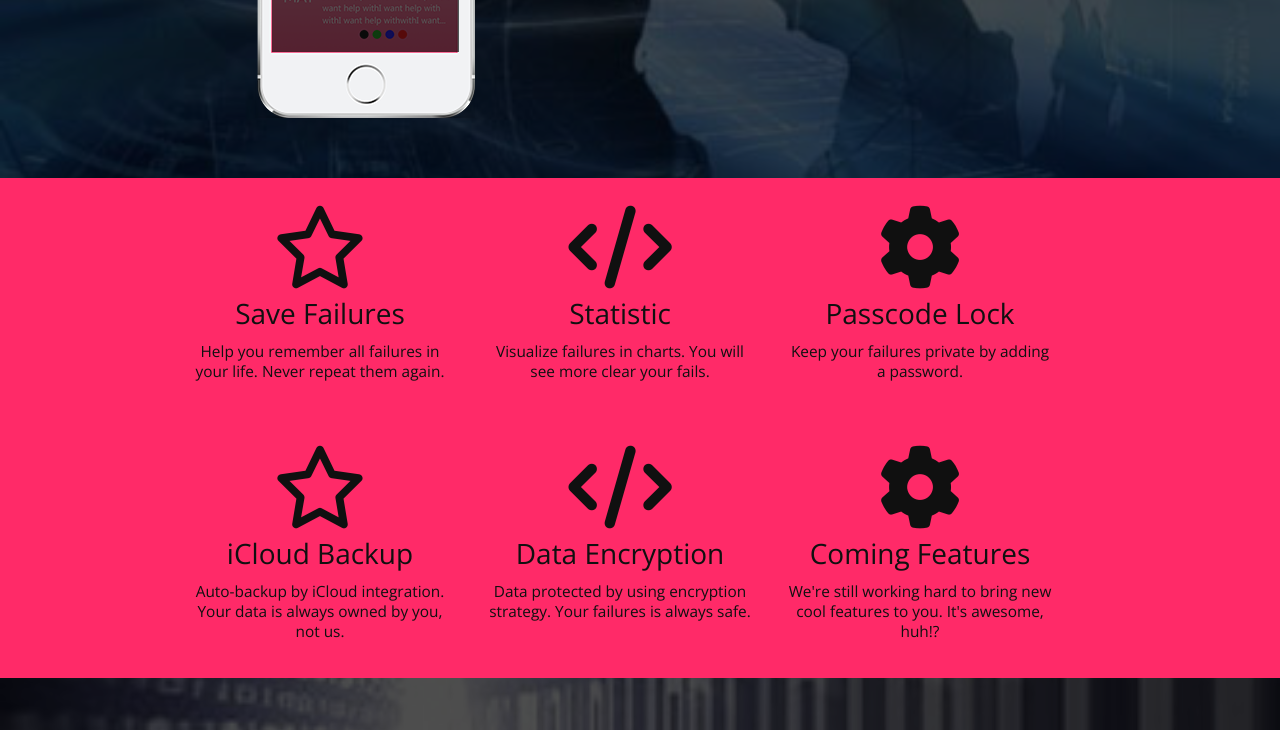
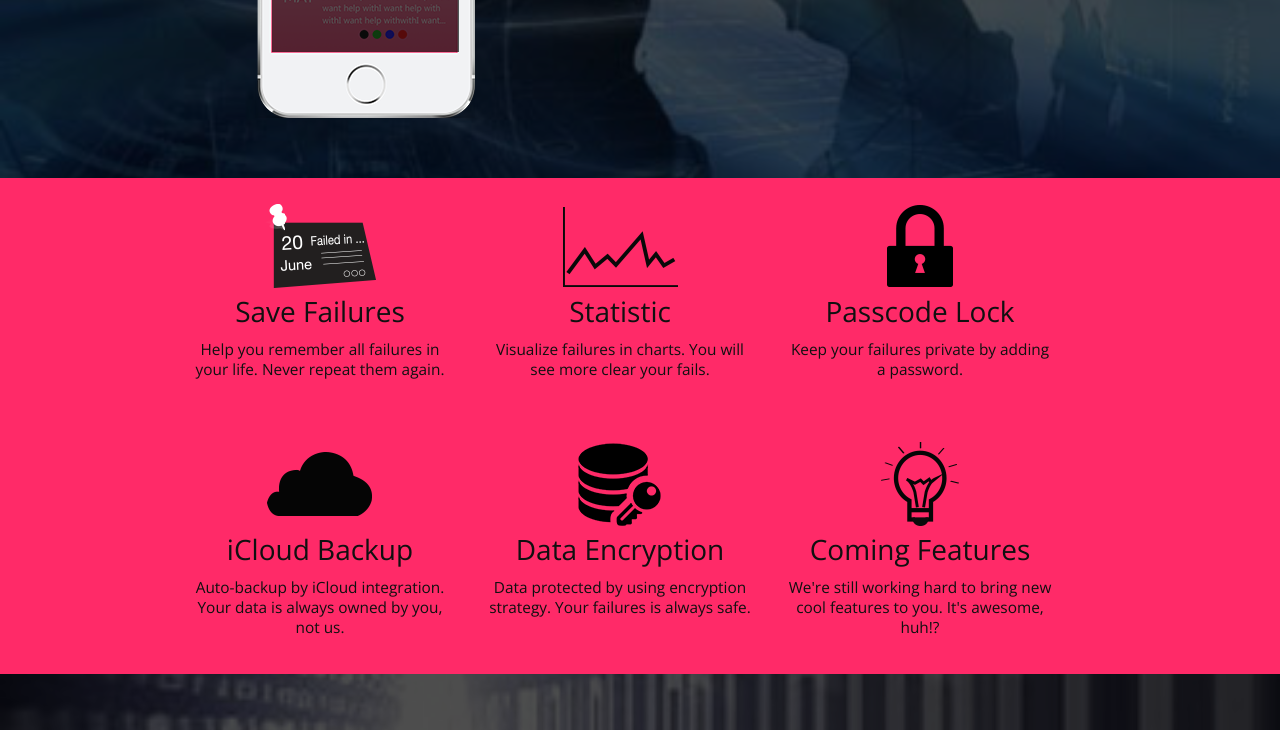
Before and after one commit to failedapp/failedapp.github.io, a plain HTML site: page index.html in a window 1280 px wide. Shown: the part 462-1192 px from the top of the page. Drawn offline with nearby package versions, Linux system fonts and the light colour scheme.

Commit message:
updated feature icons

```diff
--- a/index.html
+++ b/index.html
@@ -61,17 +61,17 @@
 		<div class="container">
 			<div class="span10 features-wrapper">
 				<div class="span3">
-					<span class="icon-star-empty features-icon"></span>
+					<img src="img/save.png">
 					<h4 class="features-title">Save Failures</h4>
 					<p>Help you remember all failures in your life. Never repeat them again.</p>
 				</div>
 				<div class="span3">
-					<span class="icon-code features-icon"></span>
+					<img src="img/chart.png">
 					<h4 class="features-title">Statistic</h4>
 					<p>Visualize failures in charts. You will see more clear your fails.</p>
 				</div>
 				<div class="span3">
-					<span class="icon-cog features-icon"></span>
+					<img src="img/lock.png">
 					<h4 class="features-title">Passcode Lock</h4>
 					<p>Keep your failures private by adding a password.</p>
 				</div>
@@ -80,17 +80,17 @@
 		<div class="container">
 			<div class="span10 features-wrapper">
 				<div class="span3">
-					<span class="icon-star-empty features-icon"></span>
+					<img src="img/cloud.png">
 					<h4 class="features-title">iCloud Backup</h4>
 					<p>Auto-backup by iCloud integration. Your data is always owned by you, not us.</p>
 				</div>
 				<div class="span3">
-					<span class="icon-code features-icon"></span>
+					<img src="img/dataencrypt.png">
 					<h4 class="features-title">Data Encryption</h4>
 					<p>Data protected by using encryption strategy. Your failures is always safe.</p>
 				</div>
 				<div class="span3">
-					<span class="icon-cog features-icon"></span>
+					<img src="img/light.png">
 					<h4 class="features-title">Coming Features</h4>
 					<p>We're still working hard to bring new cool features to you. It's awesome, huh!?</p>
 				</div>
```
Also changed, not shown: img/chart.png (added), img/cloud.png (added), img/dataencrypt.png (added), img/light.png (added), img/lock.png (added), img/save.png (added).
